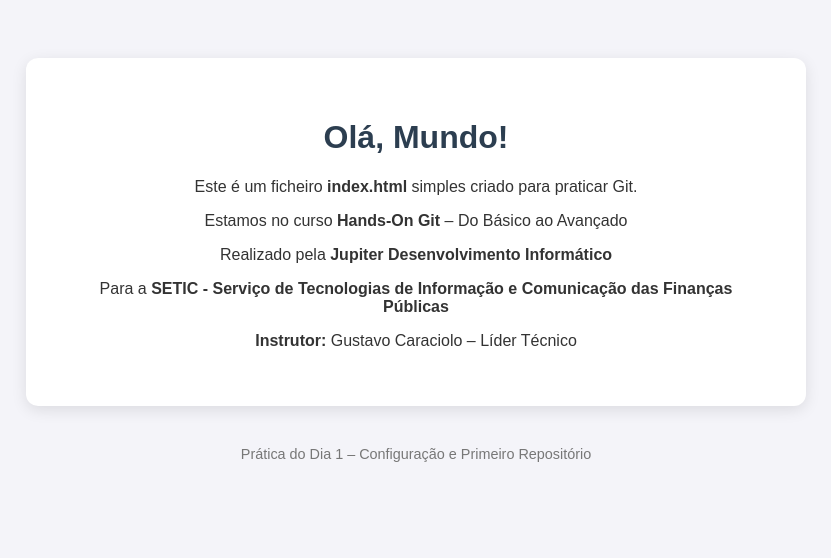
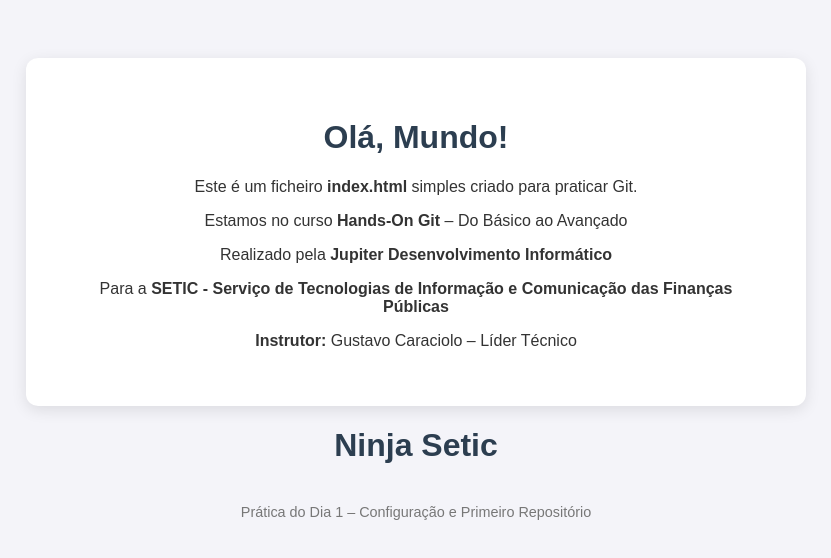
Before and after one commit to Borgitoh/formacao-git, a plain HTML site: page index.html in a window 1280 px wide. Shown: the whole page, without its empty margins (224-1055 px from the left). Drawn offline with Linux system fonts and the light colour scheme.

Commit message:
Implementação do H1

```diff
--- a/index.html
+++ b/index.html
@@ -40,6 +40,8 @@
         <p><strong>Instrutor:</strong> Gustavo Caraciolo – Líder Técnico</p>
     </div>
 
+    <h1>Ninja Setic</h1>
+
     <footer>
         Prática do Dia 1 – Configuração e Primeiro Repositório
     </footer>
```
